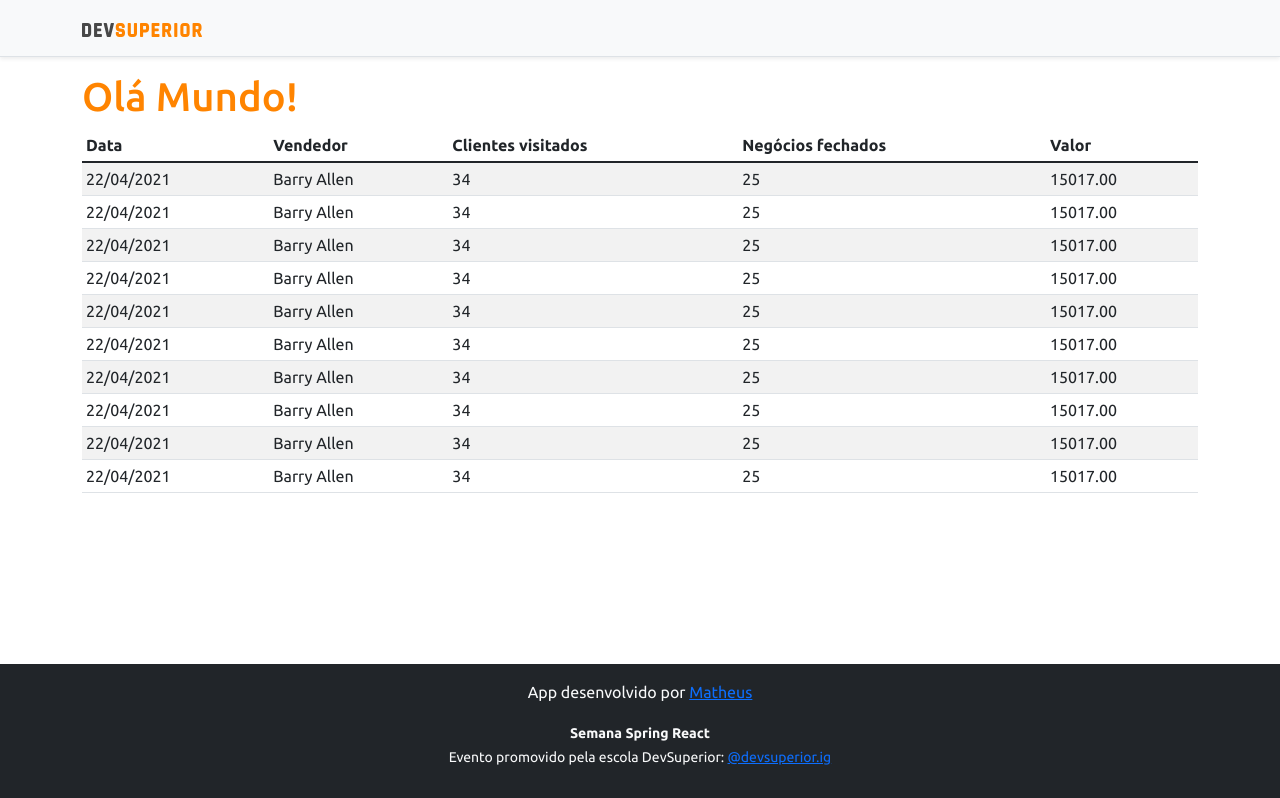
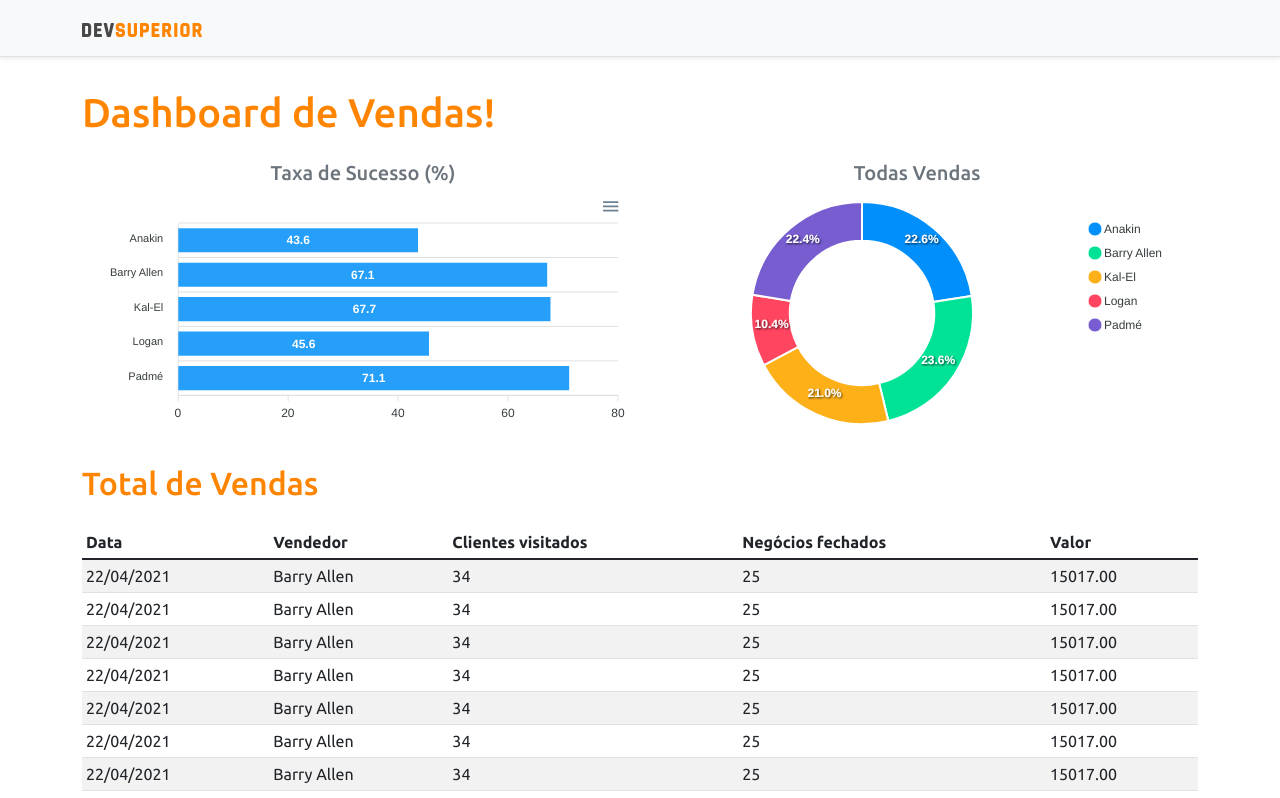
Before and after one commit to 8Matheus/projeto-sds3, a React (Create React App) app in the folder frontend/: page / in a window 1280 px wide. Shown: the top 798 px of the page. Built offline with nearby package versions, Linux system fonts and the light colour scheme.

Commit message:
Static charts

```diff
--- a/frontend/package.json
+++ b/frontend/package.json
@@ -11,10 +11,12 @@
     "@types/node": "^16.11.21",
     "@types/react": "^17.0.38",
     "@types/react-dom": "^17.0.11",
+    "apexcharts": "^3.33.0",
     "autoprefixer": "^10.0.2",
     "bootstrap": "^5.1.3",
     "jquery": "1.9.1",
     "react": "^17.0.2",
+    "react-apexcharts": "^1.3.9",
     "react-dom": "^17.0.2",
     "react-scripts": "5.0.0",
     "typescript": "^4.5.5",
--- a/frontend/src/App.tsx
+++ b/frontend/src/App.tsx
@@ -1,4 +1,6 @@
+import BarChart from "components/BarChart";
 import DataTable from "components/DataTable";
+import DonutChart from "components/DonutChart";
 import Footer from "components/Footer";
 import NavBar from "components/NavBar";
 
@@ -7,7 +9,29 @@
     <>
       <NavBar />
       <div className="container">
-        <h1 className="text-primary">Olá Mundo!</h1>
+
+        <h1 className="text-primary py-3">Dashboard de Vendas!</h1>
+
+          <div className="row px-3">
+
+            <div className="col-sm-6">
+              <h5 className="text-center text-secondary">Taxa de Sucesso (%)</h5>
+              <BarChart/>
+            </div>
+
+            <div className="col-sm-6">
+              <h5 className="text-center text-secondary">Todas Vendas</h5>
+              <DonutChart/>
+            </div>
+
+
+          </div>
+
+          <div className="py-3">
+            <h2 className="text-primary">Total de Vendas</h2>
+          </div>
+
+
         <DataTable />
       </div>
       <Footer />
--- /dev/null
+++ b/frontend/src/components/BarChart/index.tsx
@@ -0,0 +1,41 @@
+import Chart from 'react-apexcharts';
+
+
+const BarChart = () => {
+
+
+    const options = {
+        plotOptions: {
+            bar: {
+                horizontal: true,
+            }
+        },
+    };
+
+    const mockData = {
+        labels: {
+            categories: ['Anakin', 'Barry Allen', 'Kal-El', 'Logan', 'Padmé']
+        },
+        series: [
+            {
+                name: "% Sucesso",
+                data: [43.6, 67.1, 67.7, 45.6, 71.1]
+            }
+        ]
+    };
+
+
+
+    return (
+        <Chart
+            options={{ ...options, xaxis: mockData.labels }}
+            series={mockData.series}
+            type="bar"
+            height="240"
+
+        />
+
+    );
+}
+
+export default BarChart;
--- /dev/null
+++ b/frontend/src/components/DonutChart/index.tsx
@@ -0,0 +1,29 @@
+import Chart from 'react-apexcharts';
+
+
+const DonutChart = () => {
+
+    const mockData = {
+        series: [477138, 499928, 444867, 220426, 473088],
+        labels: ['Anakin', 'Barry Allen', 'Kal-El', 'Logan', 'Padmé']
+    }
+
+    const options = {
+        legend: {
+            show: true
+        }
+    }
+
+    return (
+        <Chart
+            options={{ ...options, labels: mockData.labels }}
+            series={mockData.series}
+            type="donut"
+            height="240"
+
+        />
+
+    );
+}
+
+export default DonutChart;
```
Also changed, not shown: 1 other file (tests, documents, lock files or other folders).
